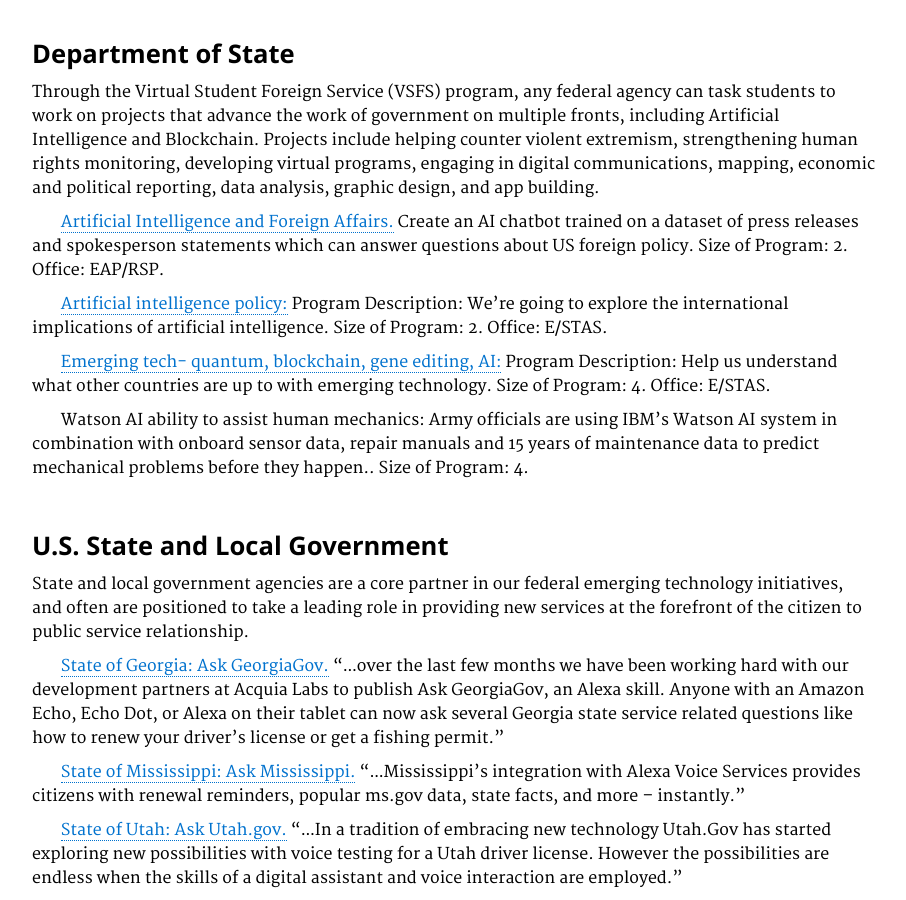
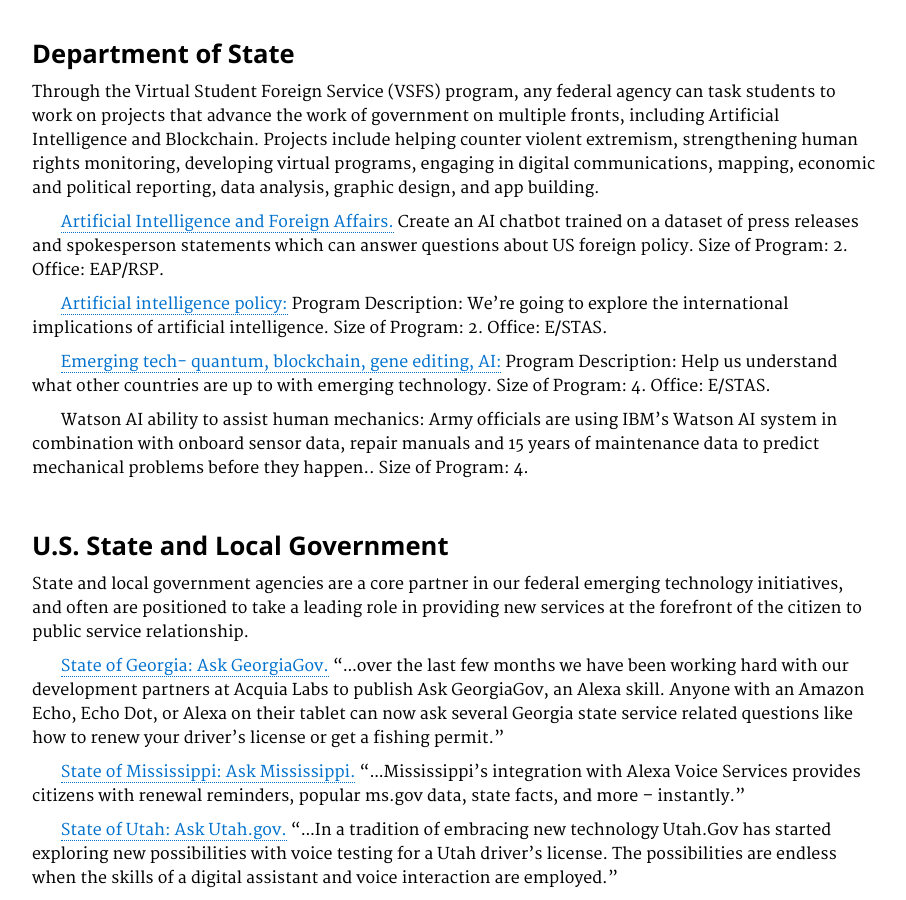
Before and after one commit to GSA/emerging-technology-atlas, a Jekyll site: the page built from pages/artificial-intelligence-programs.md, in a window 1280 px wide and 900 px high, scrolled down 1008 px. Shown: the whole window, without its empty margins (350-1256 px from the left). Built offline with Jekyll 4.4.1, drawn with Linux system fonts in a browser that asks for light colours; some of the changed text lies outside the part shown.

Commit message:
Update artificial-intelligence-programs.md

```diff
--- a/pages/artificial-intelligence-programs.md
+++ b/pages/artificial-intelligence-programs.md
@@ -44,4 +44,4 @@ State and local government agencies are a core partner in our federal emerging t
 
 &nbsp;&nbsp;&nbsp;&nbsp;&nbsp;&nbsp; <a href="https://www.ms.gov/msi/myms/Home/AskAlexa">State of Mississippi: Ask Mississippi.</a> "...Mississippi’s integration with Alexa Voice Services provides citizens with renewal reminders, popular ms.gov data, state facts, and more – instantly."
 
-&nbsp;&nbsp;&nbsp;&nbsp;&nbsp;&nbsp; <a href="https://www.utah.gov/digital/assistants-echo.html">State of Utah: Ask Utah.gov.</a> "...In a tradition of embracing new technology Utah.Gov has started exploring new possibilities with voice testing for a Utah driver license. However the possibilities are endless when the skills of a digital assistant and voice interaction are employed."
+&nbsp;&nbsp;&nbsp;&nbsp;&nbsp;&nbsp; <a href="https://www.utah.gov/digital/assistants-echo.html">State of Utah: Ask Utah.gov.</a> "...In a tradition of embracing new technology Utah.Gov has started exploring new possibilities with voice testing for a Utah driver's license. The possibilities are endless when the skills of a digital assistant and voice interaction are employed."
```
Also changed, not shown: other parts of pages/artificial-intelligence-programs.md (+2 -2 lines).
